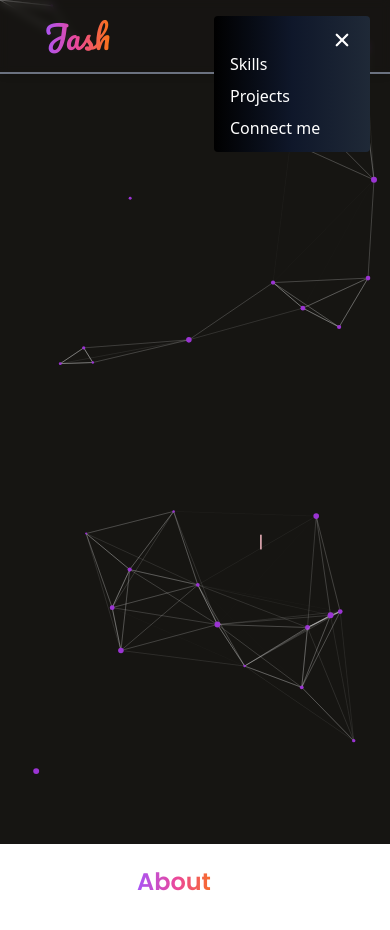
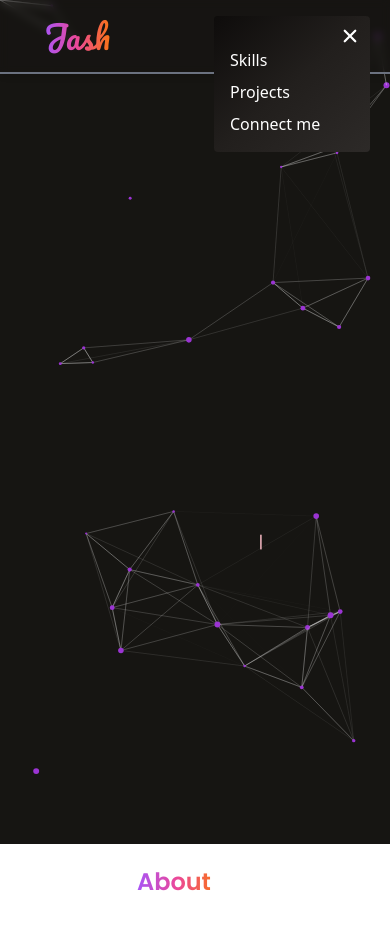
Before and after one commit to jashDevkar/Portfolio, a React (Vite) app: page / in a window 390 px wide. Both pictures are taken after a click on the icon 330 px from the left and 36 px from the top of the page. Shown: the top 930 px of the page. Built offline with nearby package versions, Linux system fonts and the light colour scheme.

Commit message:
changed color of the navbaar

```diff
--- a/src/components/navbar.jsx
+++ b/src/components/navbar.jsx
@@ -27,7 +27,7 @@ function Navbar({data}) {
           <li><button onClick={data[1]} className="nav-link relative">Project</button></li>
           <li><button onClick={data[3]} className="nav-link relative">Connect me</button></li>
         </ul>
-        <ul className={`md:hidden w-[40%] mr-5 px-4 text-white  ${open?"absolute right-0 mr-2 top-2":"hidden"} py-3 mt-2 rounded bg-gradient-to-r from-black via-slate-900 to-gray-800`}>
+        <ul className={`md:hidden w-[40%] mr-5 pl-4 pr-2 text-white  ${open?"absolute right-0 mr-2 top-2":"hidden"} pt-2 pb-4 mt-2 rounded bg-gradient-to-br from-[#0e0c0b] via-[#221f1d] to-[#2d2a28] backdrop-blur-xl`}>
           <li className="flex w-[100%] justify-end"><IoClose size={24} onClick={toggleOpen}/></li>
           <li className="" onClick={data[0]}>Skills</li>
           <li className="mt-2" onClick={data[1]}>Projects</li>
```
